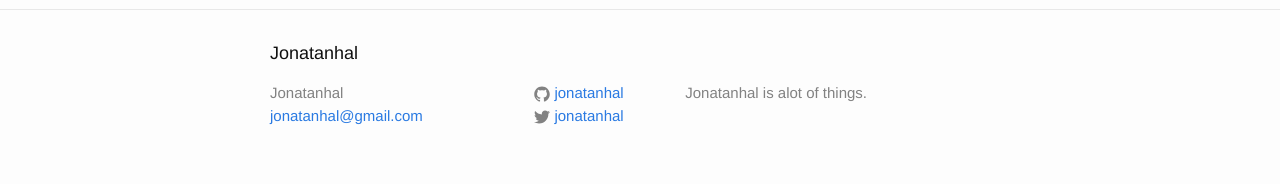
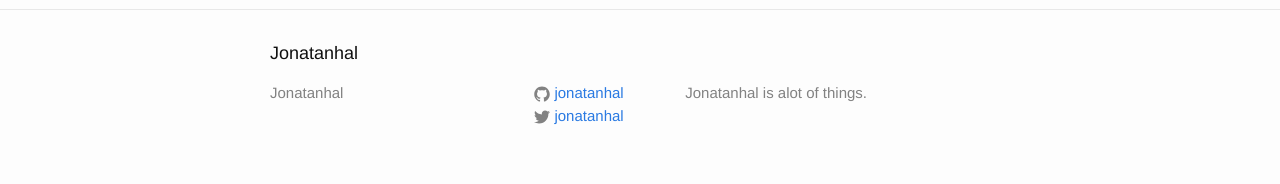
Before and after one commit to jonatanhal/jonatanhal.github.io, a Jekyll site: the page built from about.md, in a window 1280 px wide. Shown: the part 1040-1224 px from the top of the page. Built offline with Jekyll 4.4.1, drawn with Linux system fonts in a browser that asks for light colours.

Commit message:
redacted email

```diff
--- a/_config.yml
+++ b/_config.yml
@@ -1,6 +1,5 @@
 # Site settings
 title: Jonatanhal
-email: jonatanhal@gmail.com
 description: > # this means to ignore newlines until "baseurl:"
     Jonatanhal is alot of things.
 baseurl: "" # the subpath of your site, e.g. /blog/
```
